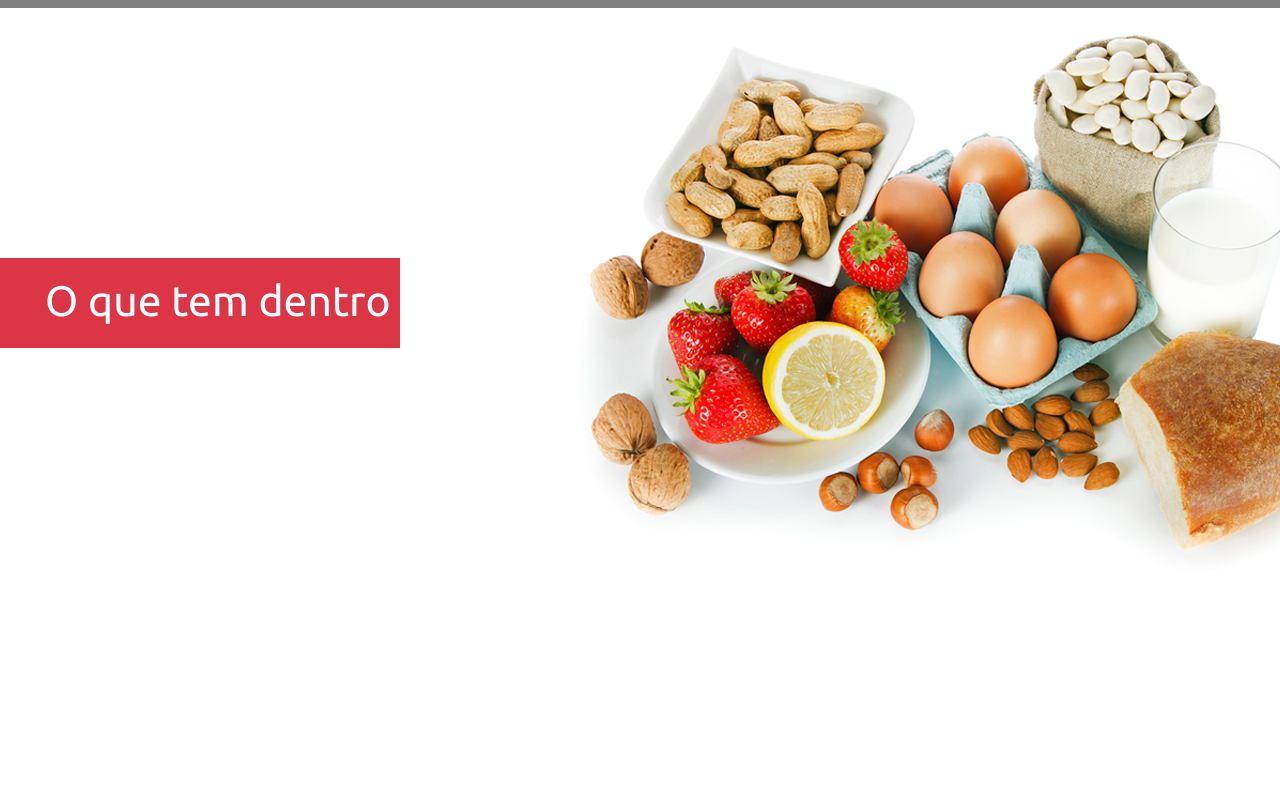
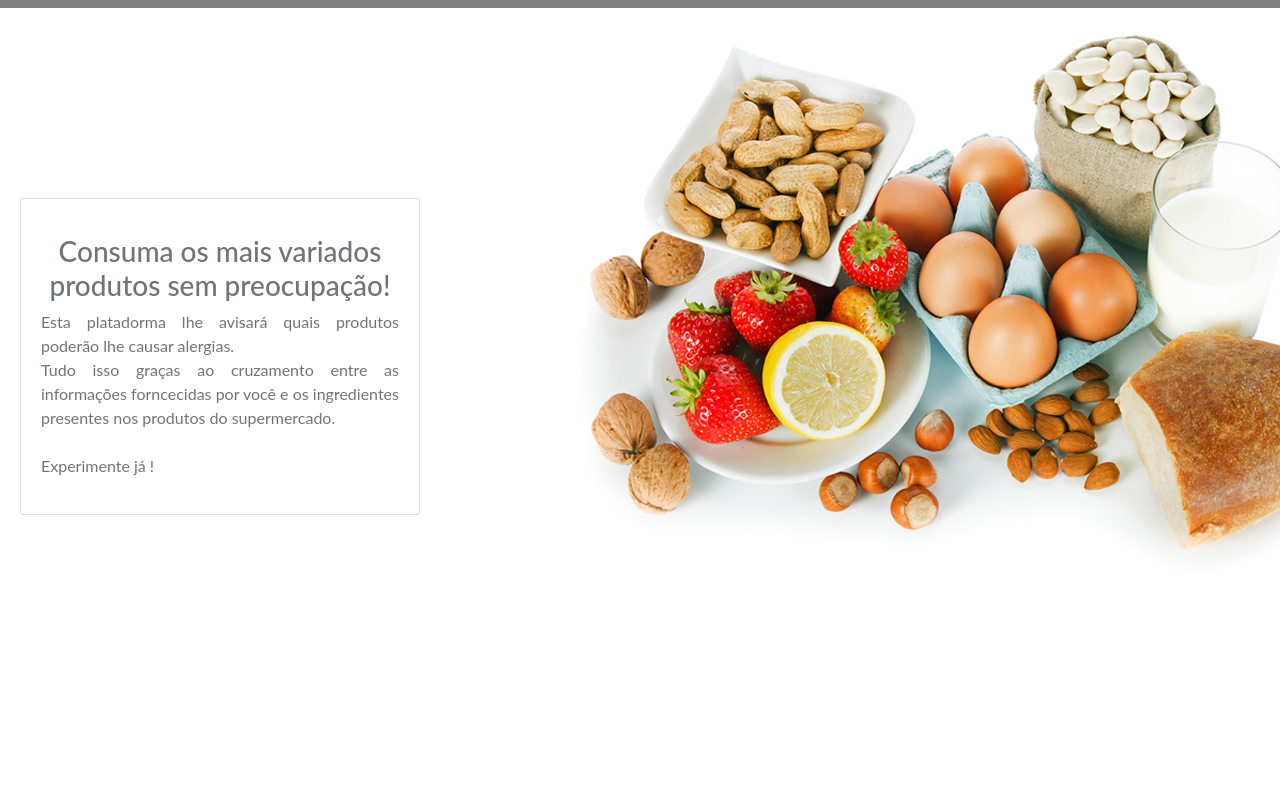
Before and after one commit to carlos-evieira/Oquetemdentro-Alterado, a PHP site: page / in a window 1280 px wide. Shown: the part 56-855 px from the top of the page. Run offline with PHP 8.4, Linux system fonts and the light colour scheme.

Commit message:
atualizacao home

```diff
--- a/css/style.css
+++ b/css/style.css
@@ -39,7 +39,8 @@
 }
 #box2{
     position: relative;
-    margin-top: 250px;
+    margin-top: 100px;
+    margin-left: 20px;
     width: 400px;
     height: 90px;
 
@@ -49,11 +50,15 @@
     font-family: 'Ubuntu', sans-serif;
     font-size: 32pt;
     position: relative;
-    margin-top: 260px;
+    margin-top: 110px;
     margin-left: 45px;
     color: white;
   /* max-width: 30%; */
-
+}
+#box4{
+    position: relative;
+    margin-top: 190px;
+    margin-left: 20px;
 }
 
 /* --------------------- */
--- a/index.php
+++ b/index.php
@@ -26,6 +26,20 @@
 </div>
 
 
+<span class="align-bottom ">
+ <div class="card text-muted " id="box4" style="width: 25rem;" >
+  <div class="card-body " align="justify ">
+    <p class="card-text " >
+    <h3 class="display-6" align="center">
+    Consuma os mais variados produtos sem preocupação!
+        </h3>
+Esta platadorma lhe avisará quais produtos poderão lhe causar alergias.<br>
+Tudo isso graças ao cruzamento entre as informações forncecidas por você e os ingredientes presentes nos produtos do supermercado.<br><br>
+Experimente já !</p>
+  </div>
+</div>
+</div>
+</span>
 
     <script src="https://code.jquery.com/jquery-3.4.1.slim.min.js" integrity="sha384-J6qa4849blE2+poT4WnyKhv5vZF5SrPo0iEjwBvKU7imGFAV0wwj1yYfoRSJoZ+n" crossorigin="anonymous"></script>
     <script src="https://cdn.jsdelivr.net/npm/popper.js@1.16.0/dist/umd/popper.min.js" integrity="sha384-Q6E9RHvbIyZFJoft+2mJbHaEWldlvI9IOYy5n3zV9zzTtmI3UksdQRVvoxMfooAo" crossorigin="anonymous"></script>
```
